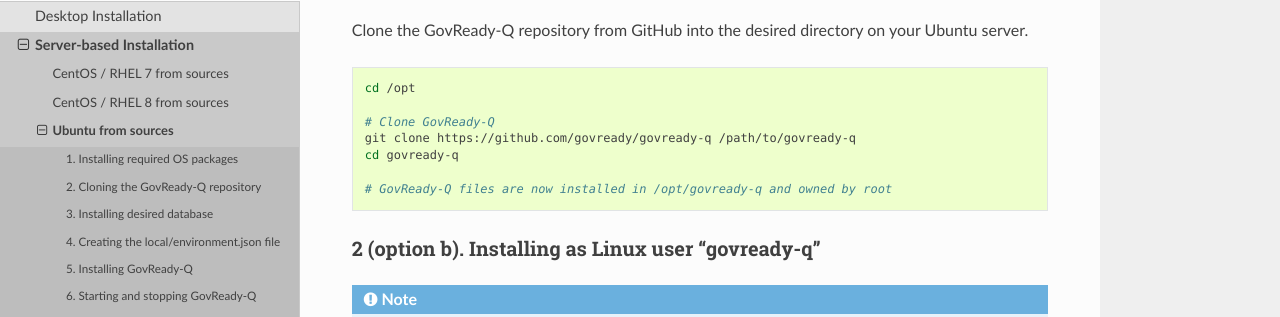
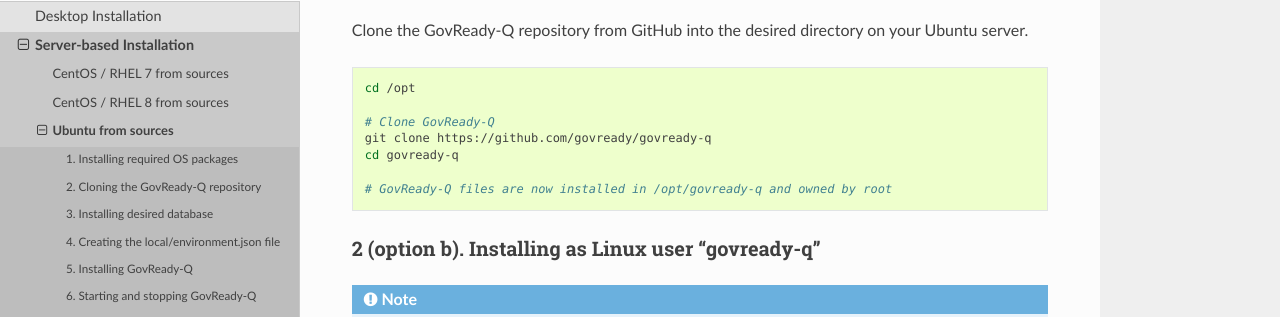
Before and after one commit to GovReady/govready-q-docs, a Sphinx documentation site: the page built from source/installation-and-setup/server-based-installation/linux/ubuntu/index.rst, in a window 1280 px wide and 900 px high, scrolled down 1432 px. Shown: the part 129-446 px from the top of the window. Built offline with Sphinx 7.4.7 and the Read the Docs theme 2.0.0, drawn with Linux system fonts in a browser that asks for light colours.

Commit message:
remove extraneous example destination path

```diff
--- a/source/installation-and-setup/server-based-installation/linux/ubuntu/index.rst
+++ b/source/installation-and-setup/server-based-installation/linux/ubuntu/index.rst
@@ -79,7 +79,7 @@
    cd /opt
 
    # Clone GovReady-Q
-   git clone https://github.com/govready/govready-q /path/to/govready-q
+   git clone https://github.com/govready/govready-q
    cd govready-q
 
    # GovReady-Q files are now installed in /opt/govready-q and owned by root
```
